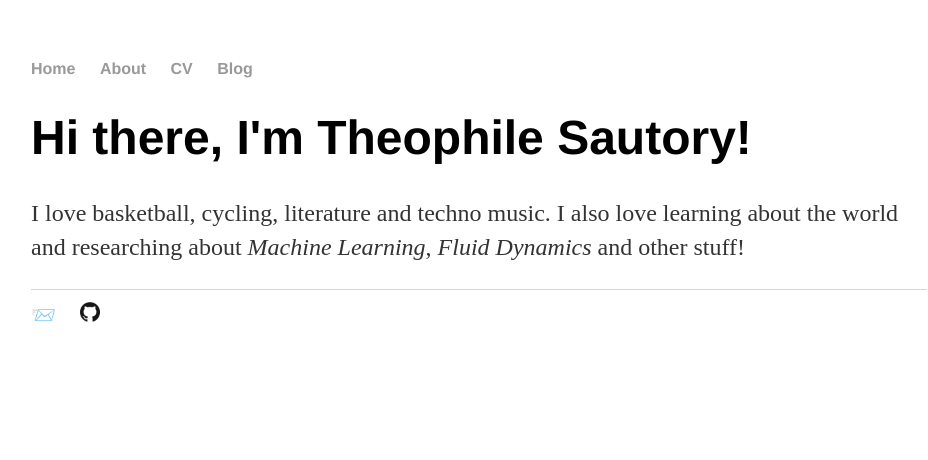
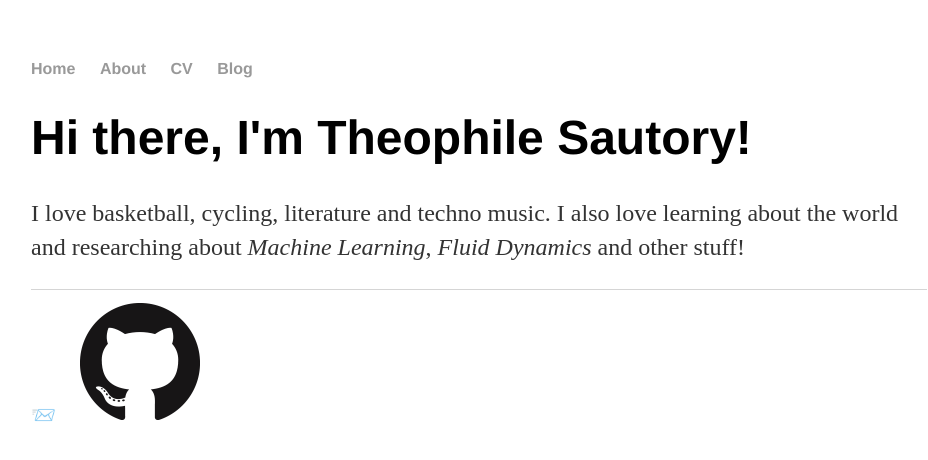
Before and after one commit to Theosau/TheosauOld.github.io, a Jekyll site: the page built from index.html, in a window 1280 px wide. Shown: the top 460 px of the page, without its empty margins (161-1089 px from the left). Built offline with Jekyll 4.4.1, drawn with Linux system fonts in a browser that asks for light colours.

Commit message:
Update default.html

```diff
--- a/_layouts/default.html
+++ b/_layouts/default.html
@@ -23,7 +23,7 @@
     		<ul>
         		<li><a href="mailto:theophile.sautory@gmail.com"> <span style='font-size:20px;'>&#128232;</span></a></li>
         		<li><a href="https://github.com/Theosau"><img src="../images/logos/
-github_logo.png"/ width=20 height=20 ></a></li>
+github_logo.png"/></a></li>
 			</ul>
 		</footer>
 	</body>
```
